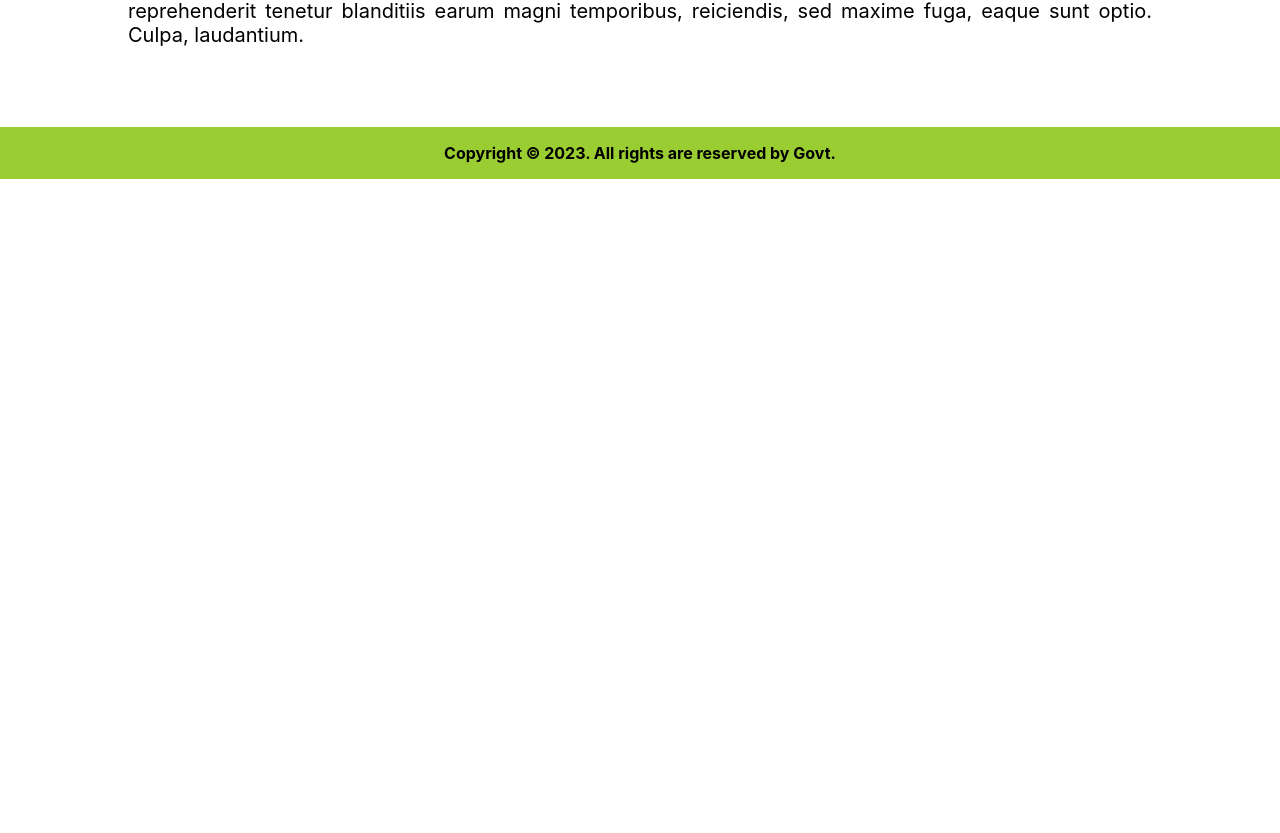
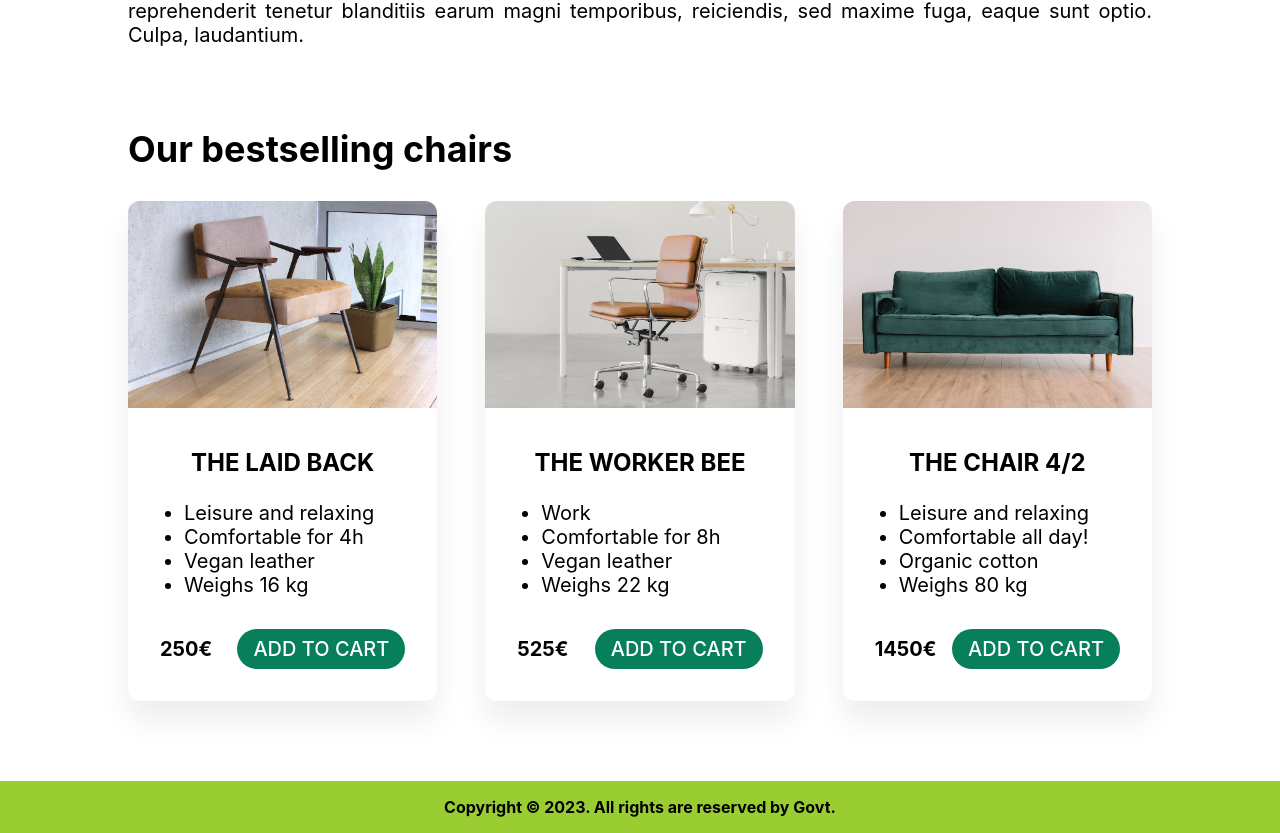
Before and after one commit to raihan-mahmud-talukder/govt-project, a React (Create React App) app: page / in a window 1280 px wide. Shown: the part 1290-2123 px from the top of the page. Before the commit the page ends 1469 px from the top, so only its background shows below. Built offline with nearby package versions, Linux system fonts and the light colour scheme.

Commit message:
landing cart

```diff
--- a/public/index.html
+++ b/public/index.html
@@ -9,7 +9,6 @@
 </head>
 
 <body>
-  <noscript>You need to enable JavaScript to run this app.</noscript>
   <div id="root"></div>
 </body>
 
--- a/src/Components/Home.jsx
+++ b/src/Components/Home.jsx
@@ -53,6 +53,63 @@ export const Home = () => {
                     </p>
                 </section>
             </div>
+            <div>
+                <section className="cart-box">
+                    <h2>Our bestselling chairs</h2>
+                    <div className="selling">
+                        <figure className="cart">
+                            <img src="images/chair-1.jpg" alt="Chair" />
+                            <div className="cart-item">
+                                <h3>The Laid Back</h3>
+                                <ul className="cart-details">
+                                    <li><span>Leisure and relaxing</span></li>
+                                    <li><span>Comfortable for 4h</span></li>
+                                    <li><span>Vegan leather</span></li>
+                                    <li><span>Weighs 16 kg</span></li>
+                                </ul>
+                                <div className="cart-price">
+                                    <strong>250€</strong>
+                                    <a href="#">Add to cart</a>
+                                </div>
+                            </div>
+                        </figure>
+
+                        <figure className="cart">
+                            <img src="images/chair-2.jpg" alt="Chair" />
+                            <div className="cart-item">
+                                <h3>The Worker Bee</h3>
+                                <ul className="cart-details">
+                                    <li><span>Work</span></li>
+                                    <li><span>Comfortable for 8h</span></li>
+                                    <li><span>Vegan leather</span></li>
+                                    <li><span>Weighs 22 kg</span></li>
+                                </ul>
+                                <div className="cart-price">
+                                    <strong>525€</strong>
+                                    <a href="#">Add to cart</a>
+                                </div>
+                            </div>
+                        </figure>
+
+                        <figure className="cart">
+                            <img src="images/chair-3.jpg" alt="Chair" />
+                            <div className="cart-item">
+                                <h3>The Chair 4/2</h3>
+                                <ul className="cart-details">
+                                    <li><span>Leisure and relaxing</span></li>
+                                    <li><span>Comfortable all day!</span></li>
+                                    <li><span>Organic cotton</span></li>
+                                    <li><span>Weighs 80 kg</span></li>
+                                </ul>
+                                <div className="cart-price">
+                                    <strong>1450€</strong>
+                                    <a href="#">Add to cart</a>
+                                </div>
+                            </div>
+                        </figure>
+                    </div>
+                </section>
+            </div>
         </main>
     )
 }
--- a/src/index.css
+++ b/src/index.css
@@ -141,6 +141,68 @@ main {
   text-align: justify;
 }
 
+.cart-box {
+  margin: 5rem 0;
+}
+
+.cart-box h2 {
+  font-size: 2.25rem;
+}
+
+.selling {
+  display: flex;
+  justify-content: space-between;
+  gap: 3rem;
+}
+
+.cart {
+  display: flex;
+  flex-direction: column;
+  margin: 0;
+  border-radius: 12px;
+  box-shadow: 0 20px 30px 0 rgba(0, 0, 0, 0.07);
+}
+
+.cart img {
+  width: 100%;
+  border-radius: 12px;
+  border-bottom-left-radius: 0;
+  border-bottom-right-radius: 0;
+}
+
+.cart-item {
+  padding: 1rem;
+}
+
+.cart-item h3 {
+  font-size: 1.5rem;
+  text-align: center;
+  text-transform: uppercase;
+}
+
+.cart-item li {
+  font-size: 1.25rem;
+}
+
+.cart-price {
+  display: flex;
+  justify-content: space-between;
+  align-items: center;
+  padding: 1rem;
+  font-size: 1.25rem;
+}
+
+.cart-item a {
+  text-decoration: none;
+  color: white;
+  background: #087f5b;
+  padding: 0.5rem 1rem;
+  text-transform: uppercase;
+  font-weight: 500;
+  display: inline-block;
+  border-radius: 100px;
+}
+
 footer {
   text-align: center;
   background: yellowgreen;
```
